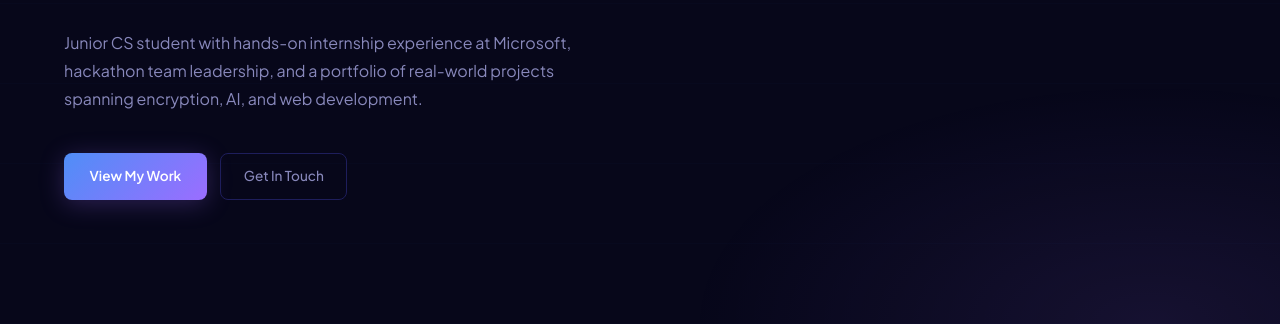
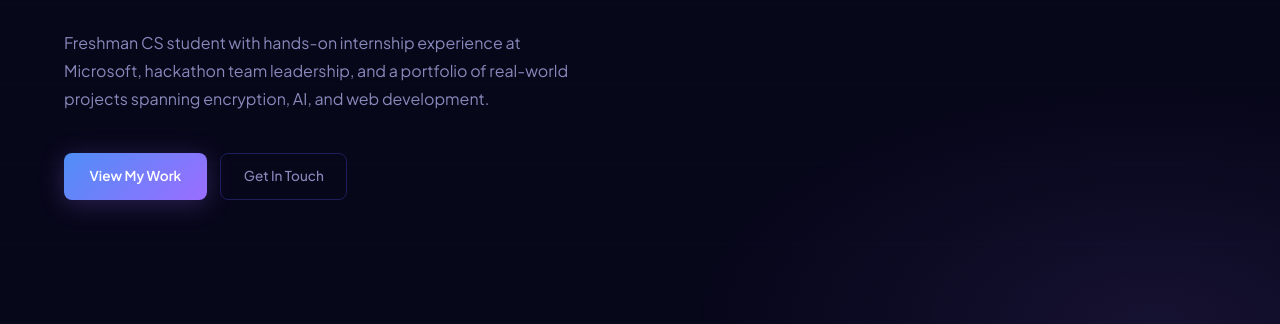
Before and after one commit to AntwainPowell2nd/AntwainPowell2nd.github.io, a plain HTML site: page index.html in a window 1280 px wide. Shown: the part 476-800 px from the top of the page. Drawn offline with nearby package versions, Linux system fonts and the light colour scheme.

Commit message:
Update index.html

```diff
--- a/index.html
+++ b/index.html
@@ -446,7 +446,7 @@
     <h1 class="hero-name">Antwain<br><em>Powell</em></h1>
     <p class="hero-title">Software Engineer &amp; <strong>Problem Solver</strong></p>
     <p class="hero-desc">
-      Junior CS student with hands-on internship experience at Microsoft, hackathon team leadership, and a portfolio of real-world projects spanning encryption, AI, and web development.
+      Freshman CS student with hands-on internship experience at Microsoft, hackathon team leadership, and a portfolio of real-world projects spanning encryption, AI, and web development.
     </p>
     <div class="hero-cta">
       <a href="https://github.com/AntwainPowell2nd" target="_blank" class="btn-primary">View My Work</a>
```
